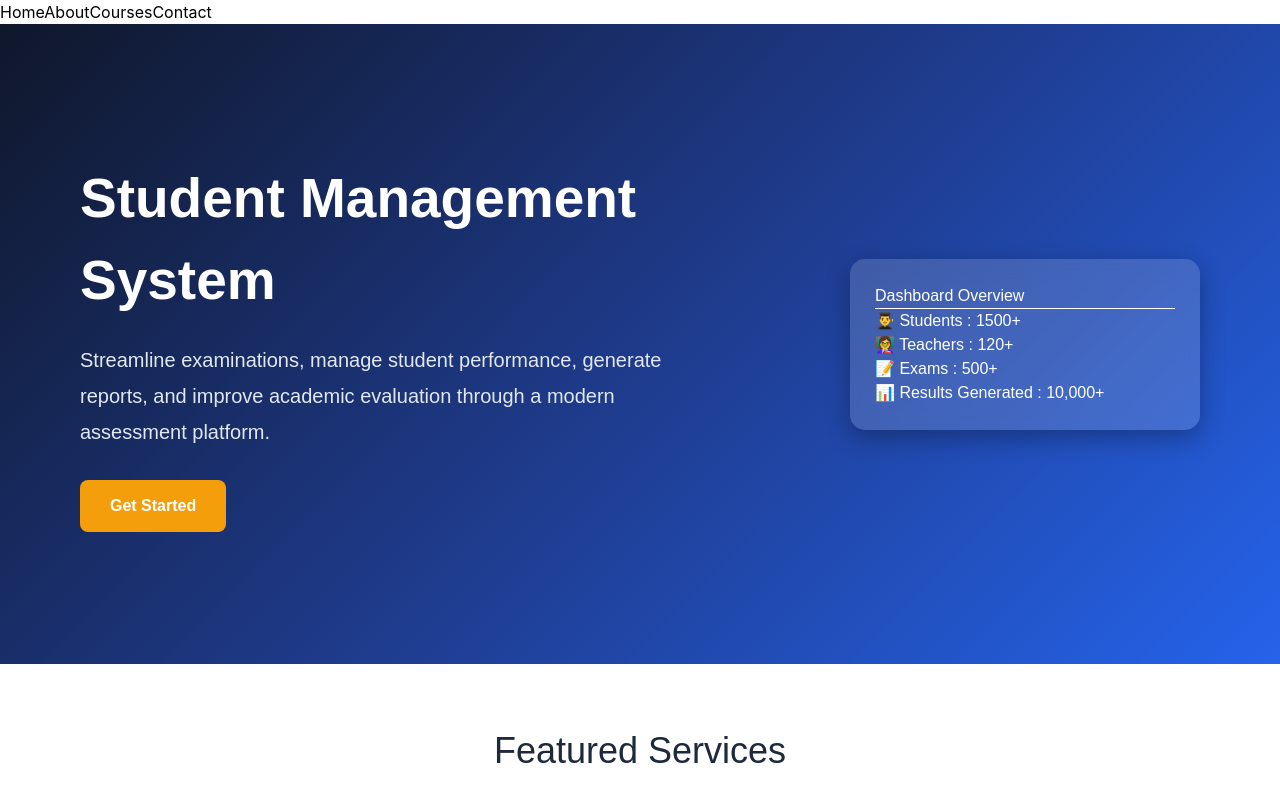
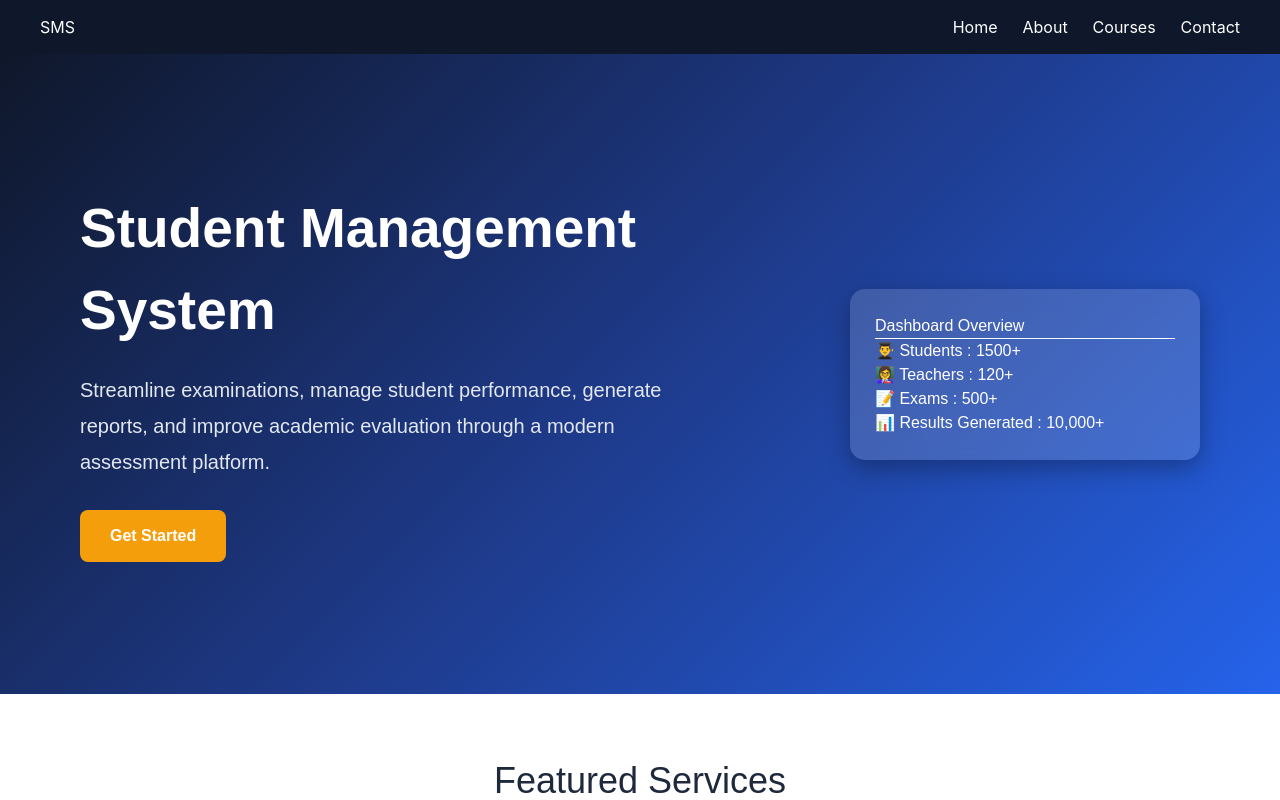
Before and after one commit to Shivtejchavan16/SMS, a React (Vite) app: page / in a window 1280 px wide. Shown: the top 800 px of the page. Built offline with nearby package versions, Linux system fonts and the light colour scheme.

Commit message:
Updated Navbar UI

```diff
--- a/src/components/Navbar.jsx
+++ b/src/components/Navbar.jsx
@@ -2,11 +2,34 @@ import { Link } from "react-router-dom";
 
 function Navbar() {
   return (
-    <nav>
-      <Link to="/">Home</Link>
-      <Link to="/about">About</Link>
-      <Link to="/courses">Courses</Link>
-      <Link to="/contact">Contact</Link>
+    <nav
+      style={{
+        display: "flex",
+        justifyContent: "space-between",
+        alignItems: "center",
+        padding: "15px 40px",
+        background: "#0f172a",
+      }}
+    >
+      <h2 style={{ color: "white" }}>SMS</h2>
+
+      <div style={{ display: "flex", gap: "25px" }}>
+        <Link to="/" style={{ color: "white", textDecoration: "none" }}>
+          Home
+        </Link>
+
+        <Link to="/about" style={{ color: "white", textDecoration: "none" }}>
+          About
+        </Link>
+
+        <Link to="/courses" style={{ color: "white", textDecoration: "none" }}>
+          Courses
+        </Link>
+
+        <Link to="/contact" style={{ color: "white", textDecoration: "none" }}>
+          Contact
+        </Link>
+      </div>
     </nav>
   );
 }
```
